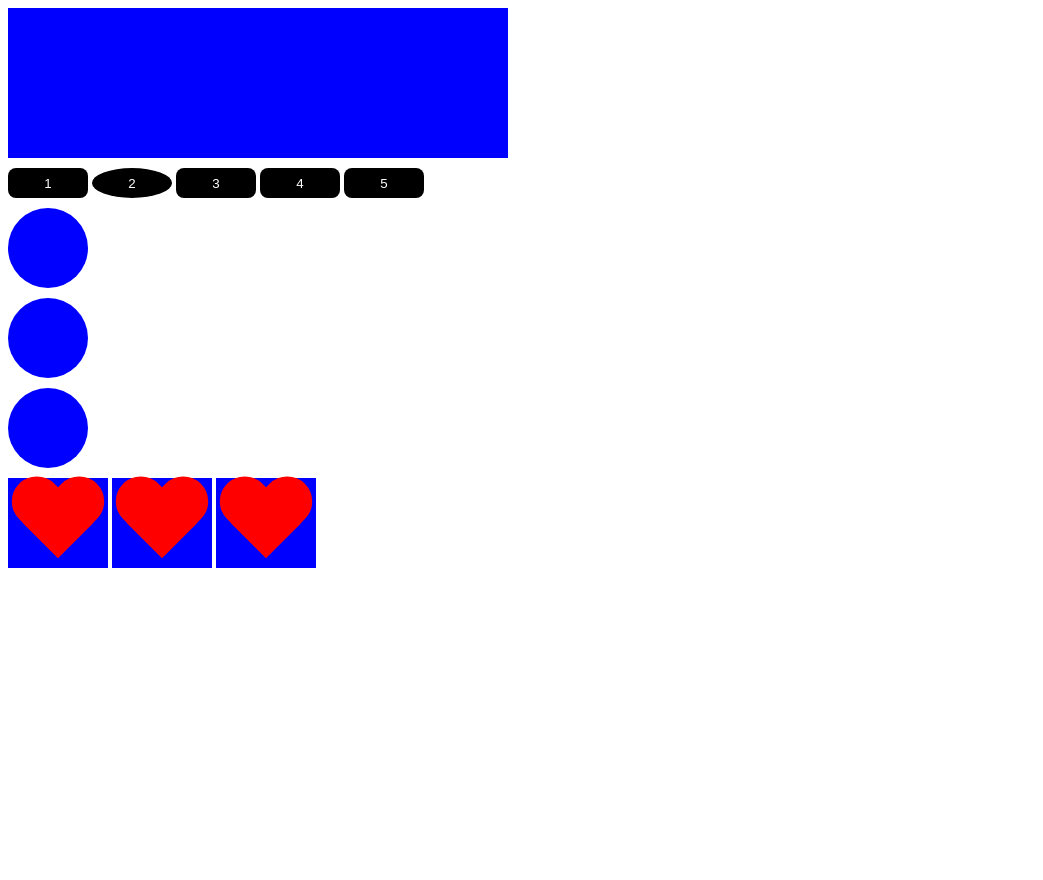
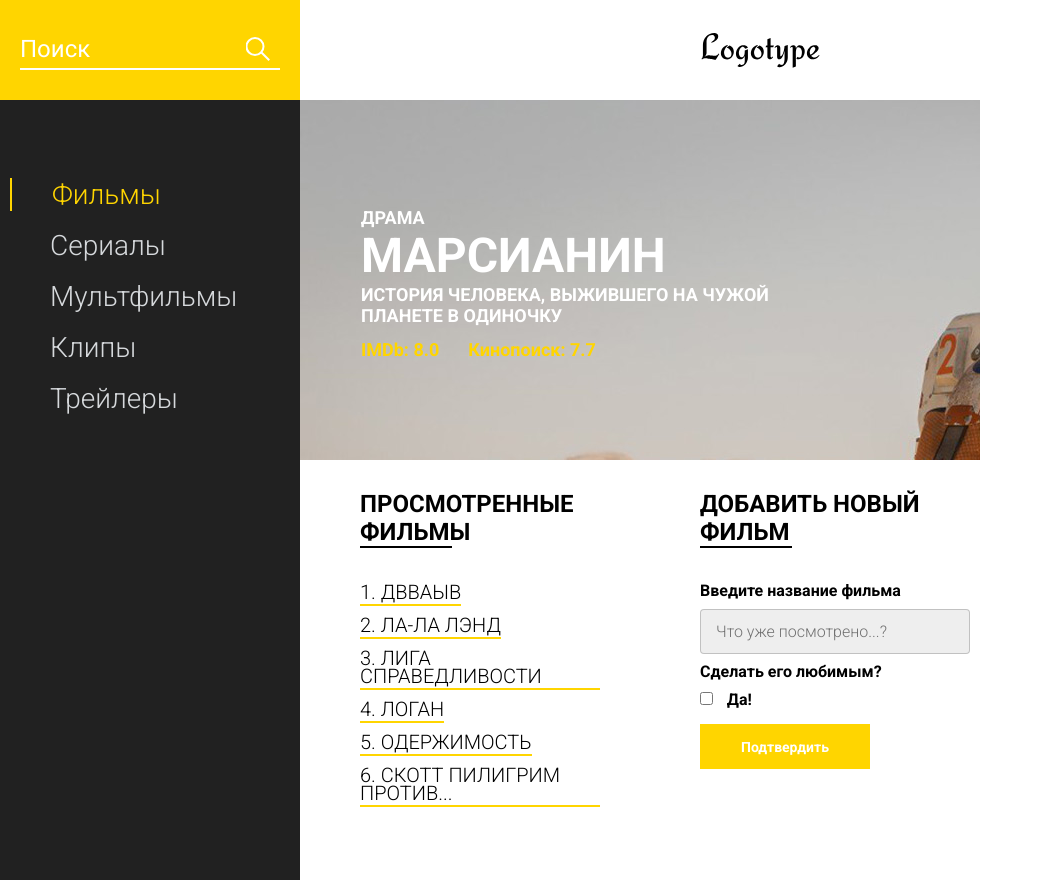
Before and after one commit to FeTiN/JS, a plain HTML site: page index.html in a window 1280 px wide. Shown: the whole page, without its empty margins (0-1043 px from the left). Before the commit the page ends 800 px from the top, so only its background shows below. Drawn offline with Linux system fonts and the light colour scheme.

Commit message:
practick page

```diff
--- a/index.html
+++ b/index.html
@@ -1,29 +1,86 @@
 <!DOCTYPE html>
-<html lang="ru">
+<html lang="en">
 <head>
-		<meta charset="utf-8">
-		<meta http-equiv="X-UA-Compatible" content="IE=edge">
-		<title>JavaScript</title>
-		<link rel="stylesheet" href="css/style.css">
+    <meta charset="UTF-8">
+    <meta name="viewport" content="width=device-width, initial-scale=1.0">
+    <title>Movie DB</title>
+    <link href="https://fonts.googleapis.com/css?family=Roboto:300,400,700&display=swap&subset=cyrillic-ext" rel="stylesheet">
+    <link rel="stylesheet" href="css/style.min.css">
 </head>
 <body>
-		<div class="box" id="box"></div>
-		<button>1</button>
-		<button>2</button>
-		<button>3</button>
-		<button>4</button>
-		<button>5</button>
-
-		<div class="circle"></div>
-		<div class="circle"></div>
-		<div class="circle"></div>
-
-		<div class="wrapper">
-			<div class="heart"></div>
-			<div class="heart"></div>
-            <div class="heart"></div>
-
+    <header class="header">
+        <div class="header__search">
+            <form action="#">
+                <input type="text" placeholder="Поиск">
+            </form>
         </div>
+        <div class="header__logo">
+            <img src="icons/Logotype.svg" alt="logo">
+        </div>
+    </header>
+    <main class="promo">
+        <div class="promo__menu">
+            <nav class="promo__menu-list">
+                <ul>
+                    <li><a class="promo__menu-item promo__menu-item_active" href="#">Фильмы</a></li>
+                    <li><a class="promo__menu-item" href="#">Сериалы</a></li>
+                    <li><a class="promo__menu-item" href="#">Мультфильмы</a></li>
+                    <li><a class="promo__menu-item" href="#">Клипы</a></li>
+                    <li><a class="promo__menu-item" href="#">Трейлеры</a></li>
+                </ul>
+            </nav>
+        </div>
+        <div class="promo__content">
+            <div class="promo__bg">
+                <div class="promo__genre">КОМЕДИЯ</div>
+                <div class="promo__title">МАРСИАНИН</div>
+                <div class="promo__descr">ИСТОРИЯ ЧЕЛОВЕКА, ВЫЖИВШЕГО НА ЧУЖОЙ ПЛАНЕТЕ В ОДИНОЧКУ</div>
+                <div class="promo__ratings">
+                    <span>IMDb: 8.0</span>
+                    <span>Кинопоиск: 7.7</span>
+                </div>
+            </div>
+            <div class="promo__interactive">
+                <div>
+                    <div class="promo__interactive-title">ПРОСМОТРЕННЫЕ ФИЛЬМЫ</div>
+                    <ul class="promo__interactive-list">
+                        <li class="promo__interactive-item">ЛОГАН
+                            <div class="delete"></div>
+                        </li>
+                        <li class="promo__interactive-item">ЛИГА СПРАВЕДЛИВОСТИ
+                            <div class="delete"></div>
+                        </li>
+                        <li class="promo__interactive-item">ЛА-ЛА ЛЭНД
+                            <div class="delete"></div>
+                        </li>
+                        <li class="promo__interactive-item">ОДЕРЖИМОСТЬ
+                            <div class="delete"></div>
+                        </li>
+                        <li class="promo__interactive-item">СКОТТ ПИЛИГРИМ ПРОТИВ...
+                            <div class="delete"></div>
+                        </li>
+                    </ul>
+                </div>
+                <div>
+                    <form class="add">
+                        <div class="promo__interactive-title">ДОБАВИТЬ НОВЫЙ ФИЛЬМ</div>
+                        <span>Введите название фильма</span>
+                        <input class="adding__input" type="text" placeholder="Что уже посмотрено...?">
+                        <span>Сделать его любимым?</span>
+                        <input type="checkbox">
+                        <span class="yes">Да!</span>
+                        <button>Подтвердить</button>
+                    </form>
+                </div>
+            </div>
+        </div>
+        <div class="promo__adv">
+            <div class="promo__adv-title">Реклама от спонсоров</div>
+            <img src="img/content_1.jpg" alt="some picture">
+            <img src="img/content_2.jpg" alt="some picture">
+            <img src="img/content_3.png" alt="some picture">
+        </div>
+    </main>
 
     <script src="js/script.js"></script>
 </body>
--- a/js/script.js
+++ b/js/script.js
@@ -1,56 +1,46 @@
+/* Задания на урок:
+
+1) Удалить все рекламные блоки со страницы (правая часть сайта)
+
+2) Изменить жанр фильма, поменять "комедия" на "драма"
+
+3) Изменить задний фон постера с фильмом на изображение "bg.jpg". Оно лежит в папке img.
+Реализовать только при помощи JS
+
+4) Список фильмов на странице сформировать на основании данных из этого JS файла.
+Отсортировать их по алфавиту
+
+5) Добавить нумерацию выведенных фильмов */
+
 'use strict';
 
-const box = document.getElementById('box'),
-      btns = document.getElementsByTagName('button'),
-      circles = document.getElementsByClassName('circle'),
-      hearts = document.querySelectorAll('.heart'),
-      oneHeart = document.querySelector('.heart'),
-      wrapper = document.querySelector('.wrapper');
+const movieDB = {
+    movies: [
+        "Логан",
+        "Лига справедливости",
+        "Ла-ла лэнд",
+        "Двваыв",
+        "Одержимость",
+        "Скотт Пилигрим против..."
+    ]
+};
 
+const promoAdv = document.querySelector('.promo__adv'),
+      promoGenre = document.querySelector('.promo__genre'),
+      promoBg = document.querySelector('.promo__bg'),
+      promoInteractiveList = document.querySelector('.promo__interactive-list');
 
-// console.log(box);
-// console.log(btns[0]);
-// console.log((circles));
-// console.log(oneHeart);
-// hearts.forEach(item => {
-//     console.log(item);
-// });
-
-// box.style.backgroundColor = 'blue';
-// box.style.width = '500px';
-
-box.style.cssText = `background-color: blue; width: 500px`;
-
-btns[1].style.borderRadius = '100%';
-circles[0].style.backgroundColor = 'blue';
-
-hearts.forEach(item => {
-    item.style.backgroundColor = 'blue';
+let listFilter = [];
+movieDB.movies.sort().forEach((item, index) => {
+    listFilter += `
+        <li class="promo__interactive-item">${index + 1}. ${item}
+            <div class="delete"></div>
+        </li>
+    `;
 });
 
-const div = document.createElement('div');
-// const text = document.createTextNode('Some text');
+promoInteractiveList.innerHTML = listFilter;
 
-div.classList.add('black');
-
-// wrapper.append(div); // add in end box
-// wrapper.appendChild(div); - old ver
-
-// wrapper.prepend(div); - add in start box
-
-// hearts[0].before(div);
-// hearts[0].after(div);
-
-// wrapper.insertBefore(div, hearts[1]); - old ver
-
-// circles[0].remove();
-// wrapper.removeChild(hearts[0]); - old ver
-
-// hearts[0].replaceWith(circles[0]); - changed element
-// wrapper.replaceChild(circles[0], hearts[0]); - old ver
-
-div.innerHTML = "<h1>Hello World</h1>";
-
-// div.textContent = "<h1>Hello World</h1>";
-
-div.insertAdjacentHTML("afterbegin", "<h2>Hello</h2>");
+promoBg.style.background = "url('./img/bg.jpg')";
+promoGenre.textContent = "драма";
+promoAdv.remove();
--- /dev/null
+++ b/sass/style.scss
@@ -0,0 +1,262 @@
+* {
+    box-sizing: border-box;
+    margin: 0;
+    padding: 0;
+    font-family: 'Roboto', sans-serif;
+}
+
+.header {
+    display: flex;
+    height: 100px;
+    &__search {
+        display: flex;
+        justify-content: center;
+        align-items: center;
+        height: 100%;
+        width: 300px;
+        background: #FFD500;
+        form {
+            position: relative;
+            width: 260px;
+            height: 30px;
+            input {
+                width: 100%;
+                border: none;
+                border-bottom: 2px solid #fff;
+                background-color: transparent;
+                color: #fff;
+                font-size: 24px;
+                line-height: 28px;
+                padding-bottom: 5px;
+                outline: none;
+                &::placeholder {
+                    color: #fff;
+                }
+            }
+            &:after {
+                content: '';
+                display: block;
+                position: absolute;
+                top: 2px;
+                right: 10px;
+                background: url('../icons/search.svg') center (center / cover) no-repeat;
+                width: 24px;
+                height: 24px;
+            }
+        }
+    }
+    &__logo {
+        display: flex;
+        justify-content: center;
+        align-items: center;
+        height: 100%;
+        width: calc(100% - 360px);
+    }
+}
+.promo {
+    height: 780px;
+    display: flex;
+    &__menu {
+        width: 300px;
+        height: 100%;
+        background: #212121;
+        padding: 60px 0 0 10px;
+        &-item {
+            display: block;
+            font-size: 28px;
+            line-height: 33px;
+            color: #D6D9DC;
+            text-decoration: none;
+            font-weight: 300;
+            padding-left: 40px;
+            margin-top: 18px;
+            &:hover {
+                color: #FFD500;
+            }
+            &_active {
+                border-left: 2px solid  #FFD500;
+                color:  #FFD500;
+            }
+        }
+    }
+    &__content {
+        width: calc(100% - 600px);
+    }
+    &__bg {
+        height: 360px;
+        background: url('../img/mars.webp') center (center / cover) no-repeat;
+        background-position: top;
+        padding: 107px 0 0 61px;
+    }
+    &__genre {
+        font-weight: bold;
+        font-size: 18px;
+        line-height: 21px;
+        color: #FFFFFF;
+        text-transform: uppercase;
+    }
+    &__title {
+        font-weight: bold;
+        font-size: 48px;
+        line-height: 56px;
+        color: #FFFFFF;
+        text-transform: uppercase;
+    }
+    &__descr {
+        width: 481px;
+        font-weight: bold;
+        font-size: 18px;
+        line-height: 21px;
+        color: #FFFFFF;
+        text-transform: uppercase;
+    }
+    &__ratings {
+        margin-top: 13px;
+        span {
+            font-weight: bold;
+            font-size: 18px;
+            line-height: 21px;
+            color: #FFD500;
+            margin-right: 25px;
+        }
+    }
+    &__interactive {
+        display: flex;
+        & > div {
+            width: 50%;
+            padding: 30px 0 0 60px;
+        }
+        &-title {
+            display: inline-block;
+            font-weight: bold;
+            font-size: 24px;
+            line-height: 28px;
+            color: #000000;
+            &:after {
+                content: '';
+                display: block;
+                width: 33%;
+                height: 2px;
+                background-color: #000;
+            }
+        }
+        &-list {
+            list-style-type: none;
+            margin-top: 35px;
+            display: flex;
+            flex-direction: column;
+            align-items: flex-start;
+        }
+        &-item {
+            display: inline-block;
+            position: relative;
+            font-weight: 300;
+            font-size: 20px;
+            line-height: 18px;
+            color: #000000;
+            margin-bottom: 15px;
+            padding-right: 40px;
+            text-transform: uppercase;
+            span {
+                display: block;
+                position: absolute;
+                left: -30px;
+                top: 50%;
+                transform: translateY(-50%);
+                width: 20px;
+                height: 20px;
+                background: url('../icons/Star.svg') center (center / cover) no-repeat;
+            }
+            &:before {
+                content: '';
+                position: absolute;
+                bottom: -5px;
+                display: block;
+                width: calc(100% - 40px);
+                height: 2px;
+                background-color: #FFD500;
+            }
+            &:hover {
+                .delete {
+                    content: '';
+                    display: block;
+                    position: absolute;
+                    right: 0px;
+                    top: 50%;
+                    transform: translateY(-50%);
+                    width: 20px;
+                    height: 20px;
+                    background: url('../icons/trash.png') center (center / cover) no-repeat;
+                    cursor: pointer;
+                }
+            }
+        }
+        .add {
+            .promo__interactive-title {
+                margin-bottom: 25px;
+            }
+            span {
+                display: block;
+                margin: 10px 0;
+                font-weight: bold;
+                font-size: 16px;
+                line-height: 16px;
+                color: #000000;
+            }
+            .yes {
+                display: inline;
+                margin-left: 10px;
+            }
+            input[type="text"] {
+                width: 270px;
+                height: 45px;
+                line-height: 50px;
+                font-size: 16px;
+                background: rgba(196, 196, 196, 0.29);
+                border: 1px solid rgba(0, 0, 0, 0.19);
+                padding: 0 15px;
+                outline: none;
+                border-radius: 4px;
+                &::placeholder {
+                    font-weight: 300;
+                    font-size: 16px;
+                    color: rgba(0, 0, 0, 0.53);
+                }
+            }
+            button {
+                display: block;
+                margin-top: 15px;
+                width: 170px;
+                height: 45px;
+                background: #FFD500;
+                font-weight: bold;
+                font-size: 14px;
+                line-height: 14px;
+                color: #FFFFFF;
+                border: none;
+                outline: none;
+                cursor: pointer;
+                &:active {
+                    transform: scale(0.95);
+                }
+            }
+        }
+    }
+    &__adv {
+        background: #212121;
+        width: 300px;
+        height: 100%;
+        &-title {
+            font-weight: bold;
+            font-size: 18px;
+            line-height: 21px;
+            color: #FFD500;
+            margin: 20px 0;
+            text-align: center;
+        }
+        img {
+            width: 100%;
+            margin-bottom: 10px;
+        }
+    }
+}
--- a/script.js
+++ /dev/null
@@ -1,5 +0,0 @@
-'use strict';
-
-const box = document.getElementById('box');
-
-console.log(box);
```
Also changed, not shown: css/style.css (deleted), css/style.min.css (added), icons/Logotype.svg (added), icons/Star.svg (added), icons/search.svg (added), icons/trash.png (added), img/bg.jpg (added), img/content_1.jpg (added), img/content_2.jpg (added), img/content_3.png (added), img/mars.webp (added), style.css (deleted), 1 other file. Lines whose indentation alone changed are shown as unchanged.
